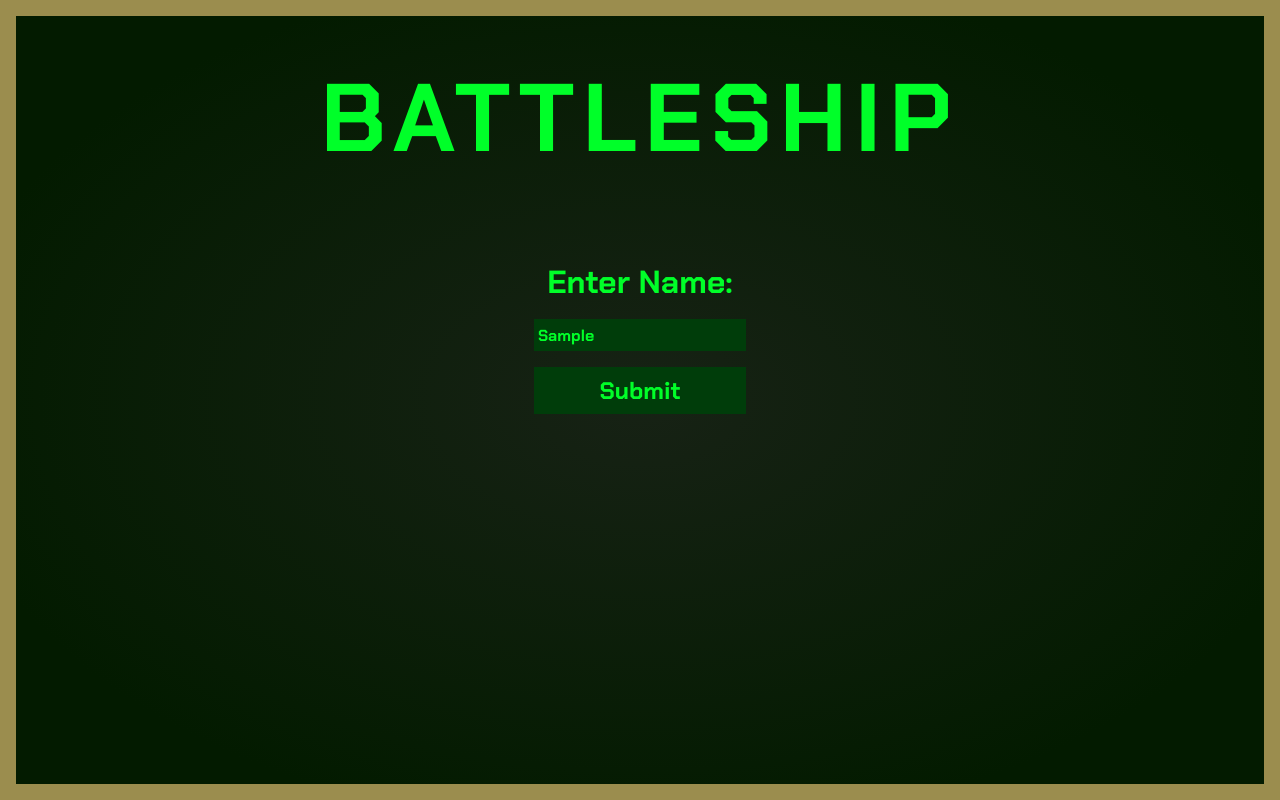
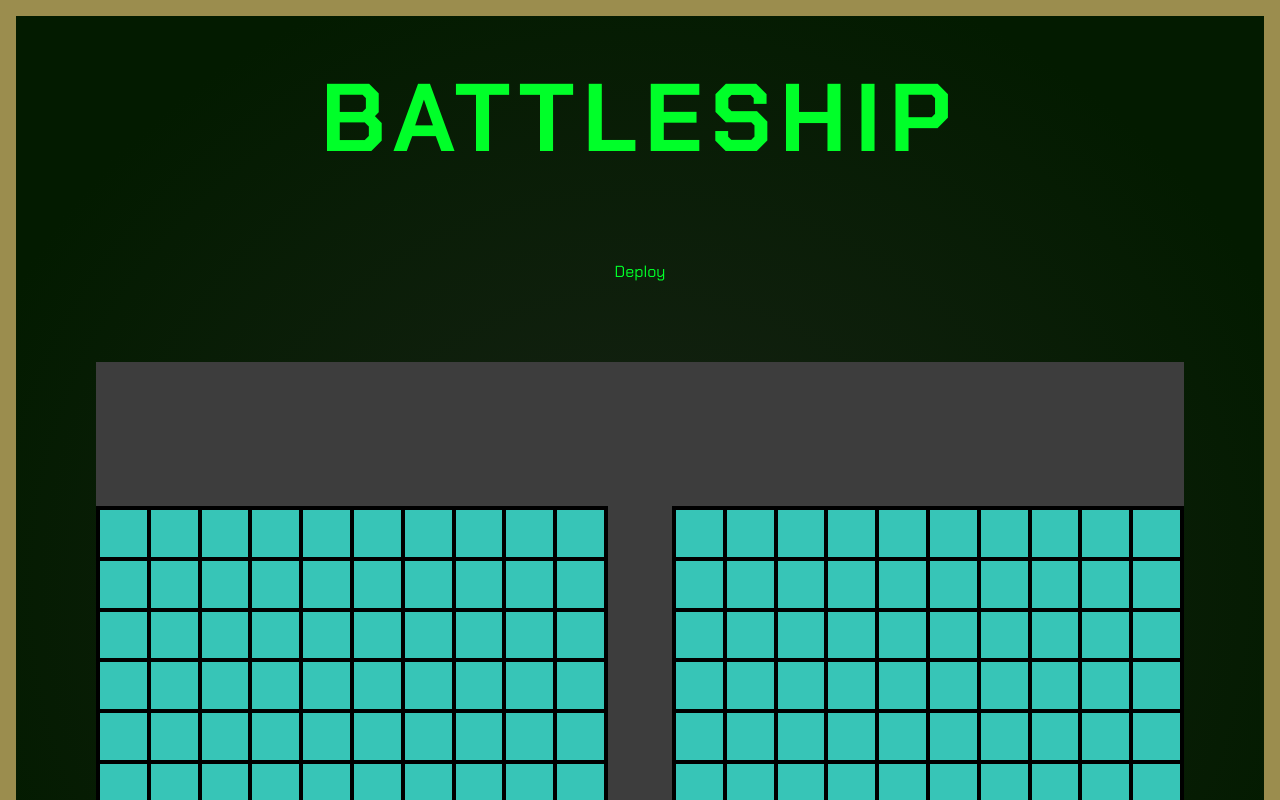
Before and after one commit to bkwong315/battleship, a React app: page / in a window 1280 px wide. Both pictures are taken after typing "Sample" into the empty fields and a click on the button "Submit". Shown: the top 800 px of the page. Built offline with nearby package versions, Linux system fonts and the light colour scheme; the HTML template or start-up script is replaced by a standard one.

Commit message:
Main menu submit btn now changes layouts

```diff
--- a/src/App.tsx
+++ b/src/App.tsx
@@ -9,6 +9,7 @@ const App = () => {
   const game: ReturnType<typeof Game> = useMemo(() => Game(), []);
   const playerBoardData = useRef<BoardData>();
   const computerBoardData = useRef<BoardData>();
+  const [playerName, setPlayerName] = useState<string>(game.getPlayerName());
 
   const [computerAllShots, setComputerAllShots] = useState<number[][]>();
   const [computerMissedShots, setComputerMissedShots] = useState<number[][]>();
@@ -54,6 +55,7 @@ const App = () => {
 
     if (input && input.value !== '') {
       game.setPlayerName(input.value);
+      setPlayerName(game.getPlayerName());
     } else {
       if (errorDisplay) errorDisplay.style.display = 'inline-block';
     }
@@ -63,9 +65,7 @@ const App = () => {
 
   useEffect(() => {
     return;
-  }, [computerAllShots]);
-
-  console.log(game.getPlayerName() === '');
+  }, [computerAllShots, playerName]);
 
   return (
     <>
@@ -87,6 +87,9 @@ const App = () => {
               Submit
             </button>
           </form>
+        )}
+        {game.getPlayerName() !== '' && (
+          <div className='deployment-layout'>Deploy</div>
         )}
         {game.getPlayerName() !== '' && (
           <div className='game-layout'>
```
